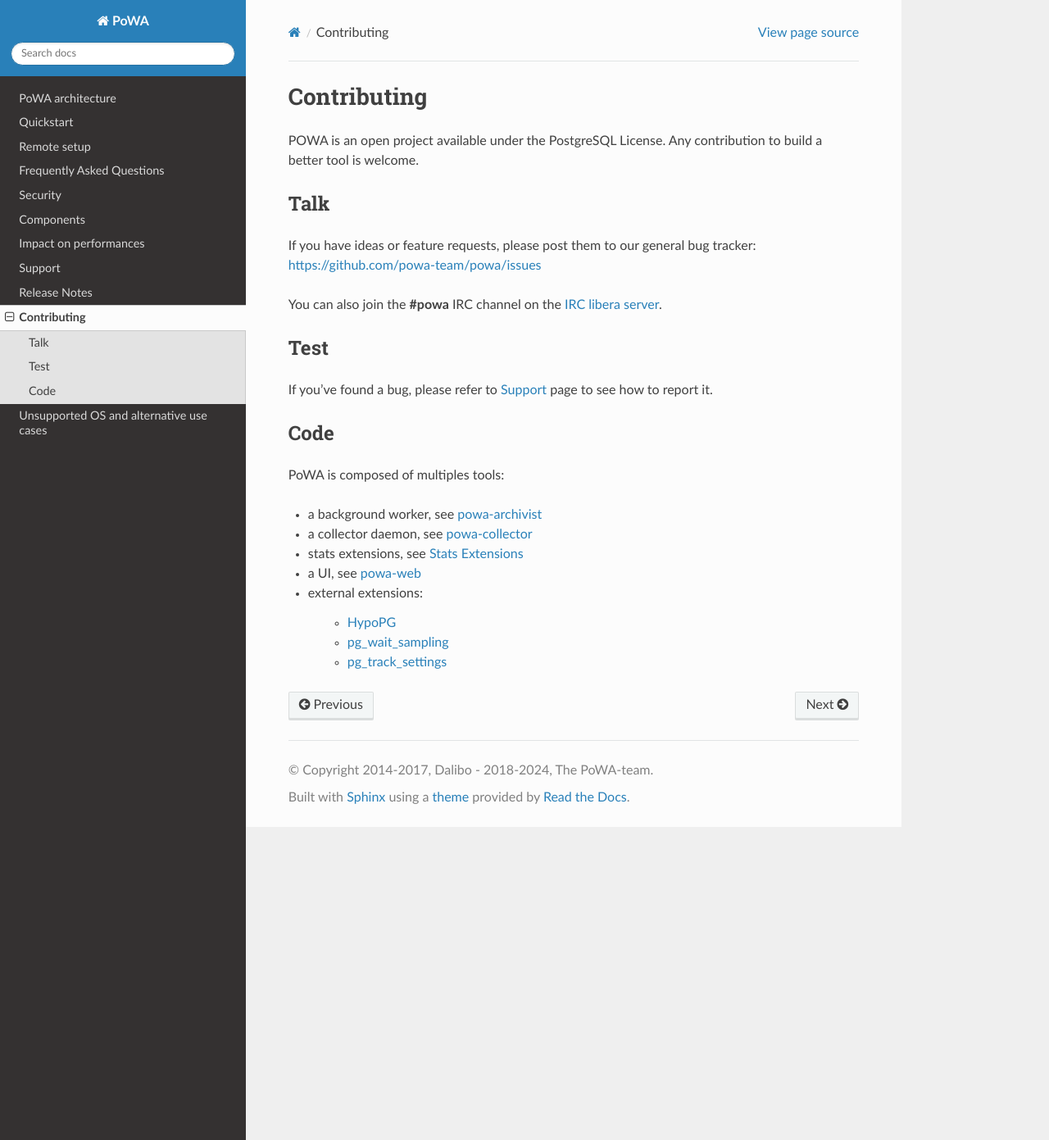
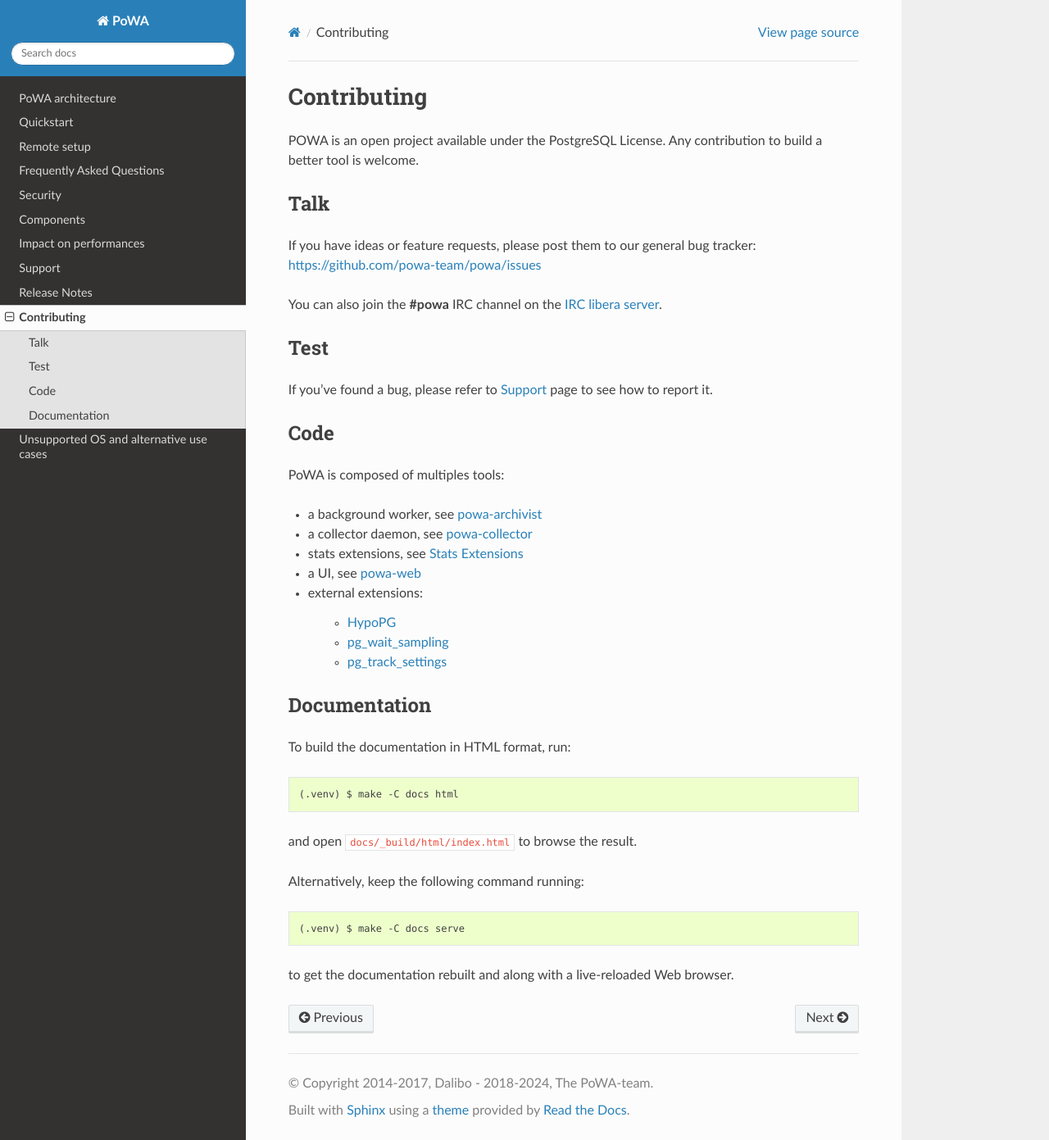
Before and after one commit to powa-team/powa, a Sphinx documentation site: the page built from docs/contributing.rst, in a window 1280 px wide and 1391 px high. Shown: the whole window at 82% size. Built offline with Sphinx 7.4.7 and the Read the Docs theme 3.1.0, drawn with Linux system fonts in a browser that asks for light colours.

Commit message:
docs: Explain how to build documentation locally

```diff
--- a/docs/contributing.rst
+++ b/docs/contributing.rst
@@ -34,3 +34,22 @@ PoWA is composed of multiples tools:
     * :ref:`hypopg_doc`
     * :ref:`pg_wait_sampling_doc`
     * :ref:`pg_track_settings_doc`
+
+Documentation
+-------------
+
+To build the documentation in HTML format, run:
+
+::
+
+    (.venv) $ make -C docs html
+
+and open ``docs/_build/html/index.html`` to browse the result.
+
+Alternatively, keep the following command running:
+
+::
+
+    (.venv) $ make -C docs serve
+
+to get the documentation rebuilt and along with a live-reloaded Web browser.
```
